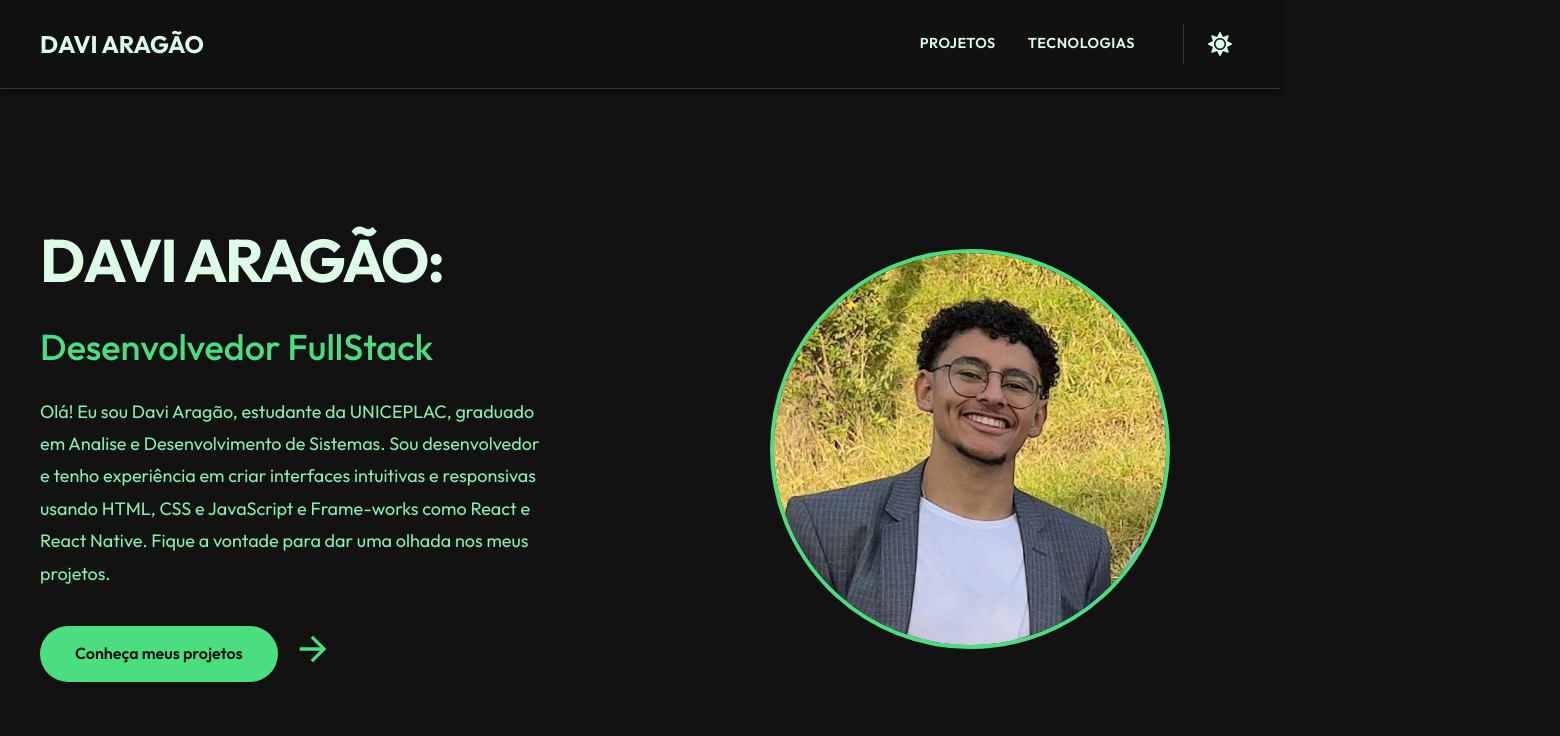
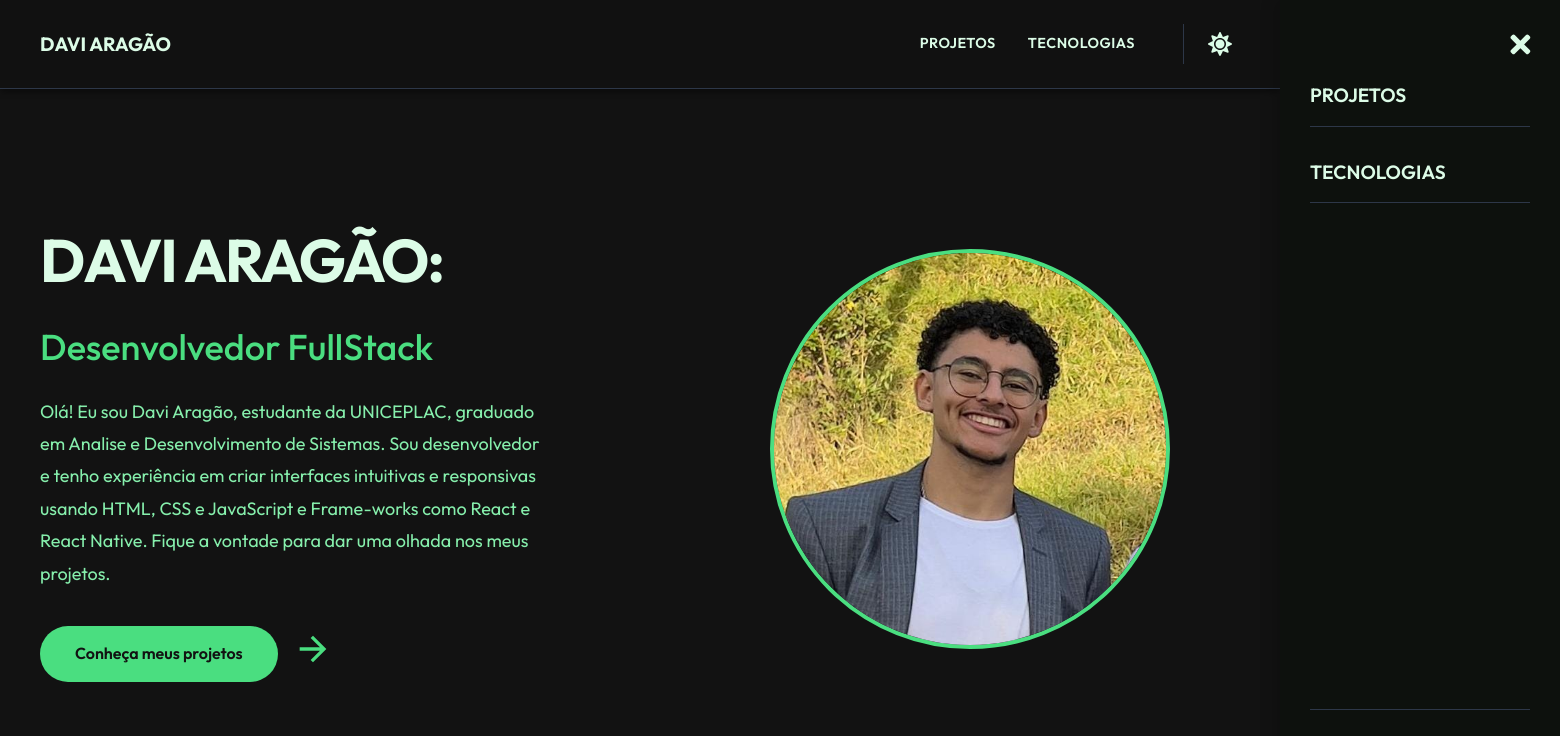
Before and after one commit to daviaragaoyt/portifolio, a React (Vite) app: page / in a window 1280 px wide. Shown: the top 736 px of the page, 1560 px wide, since content can reach past the window. Built offline with nearby package versions, Linux system fonts and the light colour scheme.

Commit message:
finally update portifolio

```diff
--- a/src/components/Footer.css
+++ b/src/components/Footer.css
@@ -60,3 +60,28 @@
   font-size: 14px;
   color: var(--text-secondary);
 }
+
+/* Mobile Responsiveness */
+@media (max-width: 768px) {
+  .footer {
+    padding: 60px 20px 20px;
+  }
+
+  .footer-heading {
+    font-size: 28px;
+  }
+
+  .footer-text {
+    font-size: 15px;
+    padding: 0 10px;
+  }
+
+  .social-links {
+    gap: 20px;
+  }
+
+  .social-icon {
+    font-size: 30px;
+    padding: 8px;
+  }
+}
--- /dev/null
+++ b/src/components/Header.css
@@ -0,0 +1,156 @@
+.header {
+    display: flex;
+    justify-content: center;
+    align-items: center;
+    padding: 1.5rem 2rem;
+    background-color: var(--header-bg);
+    backdrop-filter: blur(10px);
+    -webkit-backdrop-filter: blur(10px);
+    box-shadow: 0 4px 6px -1px var(--shadow-color);
+    position: sticky;
+    top: 0;
+    z-index: 100;
+    border-bottom: 1px solid var(--border-color);
+}
+
+.header-container {
+    max-width: 1200px;
+    width: 100%;
+    display: flex;
+    justify-content: space-between;
+    align-items: center;
+}
+
+.logo {
+    font-size: 1.2rem;
+    font-weight: bold;
+    color: var(--text-primary);
+    text-decoration: none;
+    z-index: 102;
+    /* Ensure logo is above overlay if needed, though sidebar usually covers it */
+}
+
+.nav {
+    display: flex;
+    align-items: center;
+    gap: 2rem;
+}
+
+.nav-link {
+    color: var(--text-primary);
+    text-decoration: none;
+    font-weight: 600;
+    font-size: 0.9rem;
+    letter-spacing: 0.5px;
+    transition: color 0.3s ease;
+}
+
+.nav-link:hover {
+    color: var(--accent-primary);
+}
+
+.theme-toggle-container {
+    margin-left: 1rem;
+    border-left: 1px solid var(--border-color);
+    padding-left: 1rem;
+    display: flex;
+    align-items: center;
+}
+
+/* Hamburger Menu Icon (Mobile Only) */
+.menu-icon {
+    display: none;
+    font-size: 1.8rem;
+    color: var(--text-primary);
+    cursor: pointer;
+    z-index: 102;
+    transition: opacity 0.3s ease, transform 0.3s ease;
+}
+
+.menu-icon.hidden {
+    opacity: 0;
+    pointer-events: none;
+    transform: rotate(90deg);
+}
+
+/* Sidebar Styles */
+.sidebar-overlay {
+    position: fixed;
+    top: 0;
+    left: 0;
+    width: 100%;
+    height: 100vh;
+    background-color: rgba(0, 0, 0, 0.5);
+    z-index: 1000;
+    opacity: 0;
+    visibility: hidden;
+    transition: opacity 0.3s ease, visibility 0.3s ease;
+}
+
+.sidebar-overlay.active {
+    opacity: 1;
+    visibility: visible;
+}
+
+.sidebar {
+    position: fixed;
+    top: 0;
+    right: 0;
+    width: 280px;
+    height: 100vh;
+    background-color: var(--bg-secondary);
+    box-shadow: -4px 0 15px rgba(0, 0, 0, 0.2);
+    z-index: 1001;
+    transform: translateX(100%);
+    transition: transform 0.4s cubic-bezier(0.16, 1, 0.3, 1);
+    display: flex;
+    flex-direction: column;
+    padding: 80px 30px 30px;
+}
+
+.sidebar.active {
+    transform: translateX(0);
+}
+
+.close-icon {
+    position: absolute;
+    top: 25px;
+    right: 25px;
+    font-size: 1.8rem;
+    color: var(--text-primary);
+    cursor: pointer;
+}
+
+.sidebar-nav {
+    display: flex;
+    flex-direction: column;
+    gap: 30px;
+}
+
+.sidebar-link {
+    font-size: 1.2rem;
+    font-weight: 600;
+    color: var(--text-primary);
+    text-decoration: none;
+    border-bottom: 1px solid var(--border-color);
+    padding-bottom: 15px;
+}
+
+.sidebar-footer {
+    margin-top: auto;
+    padding-top: 20px;
+    border-top: 1px solid var(--border-color);
+    display: flex;
+    justify-content: center;
+}
+
+/* Mobile Responsiveness */
+@media (max-width: 768px) {
+    .nav {
+        display: none;
+    }
+
+    .menu-icon {
+        display: block;
+    }
+}
--- a/src/components/Header.tsx
+++ b/src/components/Header.tsx
@@ -1,66 +1,100 @@
-import React from 'react';
+import React, { useState, useEffect } from 'react';
 import ThemeToggle from './ThemeToggle';
+import { FaBars, FaTimes } from 'react-icons/fa';
+import './Header.css';
 
 const navLinks = ['PROJETOS', 'TECNOLOGIAS'];
 
-const styles = {
-    header: {
-        display: 'flex',
-        justifyContent: 'center',
-        alignItems: 'center',
-        padding: '1.5rem 2rem',
-        backgroundColor: 'var(--header-bg)',
-        backdropFilter: 'blur(10px)',
-        boxShadow: '0 4px 6px -1px var(--shadow-color)',
-        position: 'sticky' as const,
-        top: 0,
-        zIndex: 100,
-        borderBottom: '1px solid var(--border-color)',
-    },
-    container: {
-        maxWidth: '1200px',
-        width: '100%',
-        display: 'flex',
-        justifyContent: 'space-between',
-        alignItems: 'center',
-    },
-    logo: {
-        fontSize: '1.5rem',
-        fontWeight: 'bold',
-        color: 'var(--text-primary)',
-        textDecoration: 'none',
-    },
-    nav: {
-        display: 'flex',
-        alignItems: 'center',
-        gap: '2rem',
-    },
-    navLink: {
-        color: 'var(--text-primary)',
-        textDecoration: 'none',
-        fontWeight: 600,
-        fontSize: '0.9rem',
-        letterSpacing: '0.5px',
-        transition: 'color 0.3s ease',
-    },
-};
+const Header: React.FC = () => {
+    const [isSidebarOpen, setIsSidebarOpen] = useState(false);
 
-const Header: React.FC = () => {
+    const toggleSidebar = () => {
+        setIsSidebarOpen(!isSidebarOpen);
+    };
+
+    const closeSidebar = () => {
+        setIsSidebarOpen(false);
+    };
+
+    // Close sidebar when clicking outside or resizing to desktop
+    useEffect(() => {
+        const handleResize = () => {
+            if (window.innerWidth > 768 && isSidebarOpen) {
+                setIsSidebarOpen(false);
+            }
+        };
+
+        window.addEventListener('resize', handleResize);
+        return () => window.removeEventListener('resize', handleResize);
+    }, [isSidebarOpen]);
+
+    // Prevent body scroll when sidebar is open
+    useEffect(() => {
+        if (isSidebarOpen) {
+            document.body.style.overflow = 'hidden';
+        } else {
+            document.body.style.overflow = 'auto';
+        }
+        return () => {
+            document.body.style.overflow = 'auto';
+        };
+    }, [isSidebarOpen]);
+
     return (
-        <header style={styles.header}>
-            <div style={styles.container}>
-                <a href="#" style={styles.logo}>DAVI ARAGÃO</a>
-                <nav style={styles.nav}>
+        <header className="header">
+            <div className="header-container">
+                <a href="#" className="logo">DAVI ARAGÃO</a>
+
+                {/* Desktop Navigation */}
+                <nav className="nav">
                     {navLinks.map((link, index) => (
-                        <a key={index} href={`#${link.toLowerCase()}`} style={styles.navLink}>
+                        <a key={index} href={`#${link.toLowerCase()}`} className="nav-link">
                             {link}
                         </a>
                     ))}
-                    <div style={{ marginLeft: '1rem', borderLeft: '1px solid var(--border-color)', paddingLeft: '1rem' }}>
+                    <div className="theme-toggle-container">
                         <ThemeToggle />
                     </div>
                 </nav>
+
+                {/* Mobile Menu Icon */}
+                <div
+                    className={`menu-icon ${isSidebarOpen ? 'hidden' : ''}`}
+                    onClick={toggleSidebar}
+                >
+                    <FaBars />
+                </div>
             </div>
+
+            {/* Mobile Sidebar Overlay */}
+            <div
+                className={`sidebar-overlay ${isSidebarOpen ? 'active' : ''}`}
+                onClick={closeSidebar}
+            />
+
+            {/* Mobile Sidebar */}
+            <aside className={`sidebar ${isSidebarOpen ? 'active' : ''}`}>
+                <div className="close-icon" onClick={closeSidebar}>
+                    <FaTimes />
+                </div>
+
+                <nav className="sidebar-nav">
+                    {navLinks.map((link, index) => (
+                        <a
+                            key={index}
+                            href={`#${link.toLowerCase()}`}
+                            className="sidebar-link"
+                            onClick={closeSidebar}
+                        >
+                            {link}
+                        </a>
+                    ))}
+                </nav>
+
+                <div className="sidebar-footer">
+                    <ThemeToggle />
+                </div>
+            </aside>
         </header>
     );
 };
--- a/src/components/HeroSection.css
+++ b/src/components/HeroSection.css
@@ -111,10 +111,14 @@
 }
 
 /* Media Query para telas menores que 768px (celulares) */
+/* Media Query para telas menores que 768px (celulares) */
 @media (max-width: 768px) {
   .hero-section {
     height: auto;
-    padding: 60px 20px;
+    padding: 100px 20px 60px;
+    /* Added top padding to account for fixed header */
+    min-height: 100vh;
+    box-sizing: border-box;
   }
 
   .content-container {
@@ -131,31 +135,60 @@
 
   .text-container {
     padding-right: 0;
+    display: flex;
+    flex-direction: column;
+    align-items: center;
   }
 
   .profile-title {
-    font-size: 42px;
+    font-size: 36px;
+    /* Adjusted for smaller screens */
+    line-height: 1.2;
   }
 
   .profile-subtitle {
-    font-size: 24px;
-    margin: 5px 0 15px 0;
+    font-size: 20px;
+    margin: 10px 0 20px 0;
   }
 
   .profile-paragraph {
     max-width: 100%;
+    font-size: 16px;
+    padding: 0 10px;
   }
 
   .button-container {
     justify-content: center;
+    width: 100%;
+  }
+
+  .button-link {
+    width: 100%;
+    max-width: 300px;
+    display: flex;
+    justify-content: center;
+    align-items: center;
   }
 
   .image-container {
     margin-bottom: 20px;
+    width: 100%;
   }
 
   .profile-image {
     width: 250px;
     height: 250px;
+    border-width: 3px;
   }
 }
+
+@media (max-width: 480px) {
+  .profile-title {
+    font-size: 32px;
+  }
+
+  .profile-image {
+    width: 200px;
+    height: 200px;
+  }
+}
--- a/src/components/ProjectsSection.css
+++ b/src/components/ProjectsSection.css
@@ -102,3 +102,45 @@
   background-color: var(--accent-primary);
   color: #fff;
 }
+
+/* Mobile Responsiveness */
+@media (max-width: 768px) {
+  .projects-section {
+    padding: 60px 20px;
+  }
+
+  .projects-heading {
+    font-size: 32px;
+    margin-bottom: 40px;
+  }
+
+  .cards-container {
+    gap: 30px;
+    flex-direction: column;
+    align-items: center;
+  }
+
+  .project-card {
+    width: 100%;
+    max-width: 400px;
+  }
+
+  .project-image-container {
+    height: 180px;
+  }
+
+  .card-content {
+    padding: 20px;
+  }
+
+  .card-title {
+    font-size: 20px;
+  }
+
+  .card-description {
+    font-size: 14px;
+    -webkit-line-clamp: 3;
+    line-clamp: 3;
+    overflow: hidden;
+  }
+}
--- a/src/components/TechnologiesSection.css
+++ b/src/components/TechnologiesSection.css
@@ -51,3 +51,34 @@
   font-weight: 600;
   color: var(--text-primary);
 }
+
+/* Mobile Responsiveness */
+@media (max-width: 768px) {
+  .technologies-section {
+    padding: 60px 20px;
+  }
+
+  .technologies-heading {
+    font-size: 32px;
+    margin-bottom: 40px;
+  }
+
+  .technologies-grid {
+    gap: 20px;
+  }
+
+  .tech-item {
+    width: 100px;
+    /* Slightly smaller on mobile to fit more or look balanced */
+    padding: 15px;
+  }
+
+  .tech-icon {
+    font-size: 48px;
+    margin-bottom: 10px;
+  }
+
+  .tech-name {
+    font-size: 14px;
+  }
+}
```
